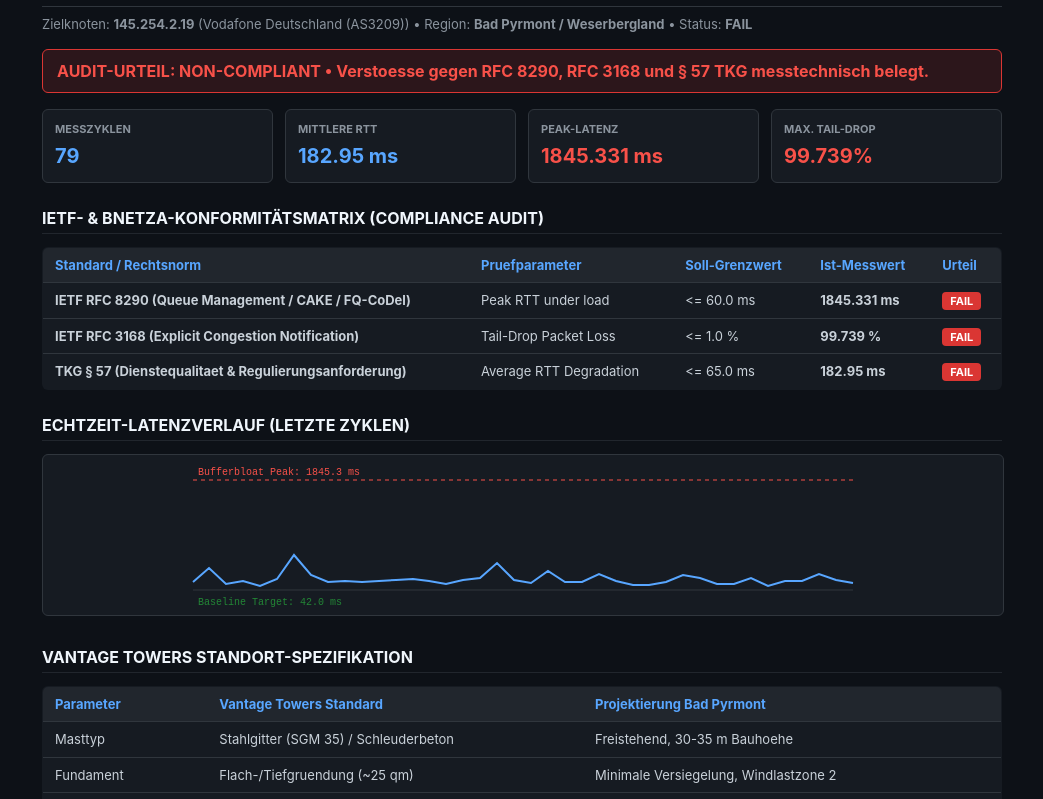
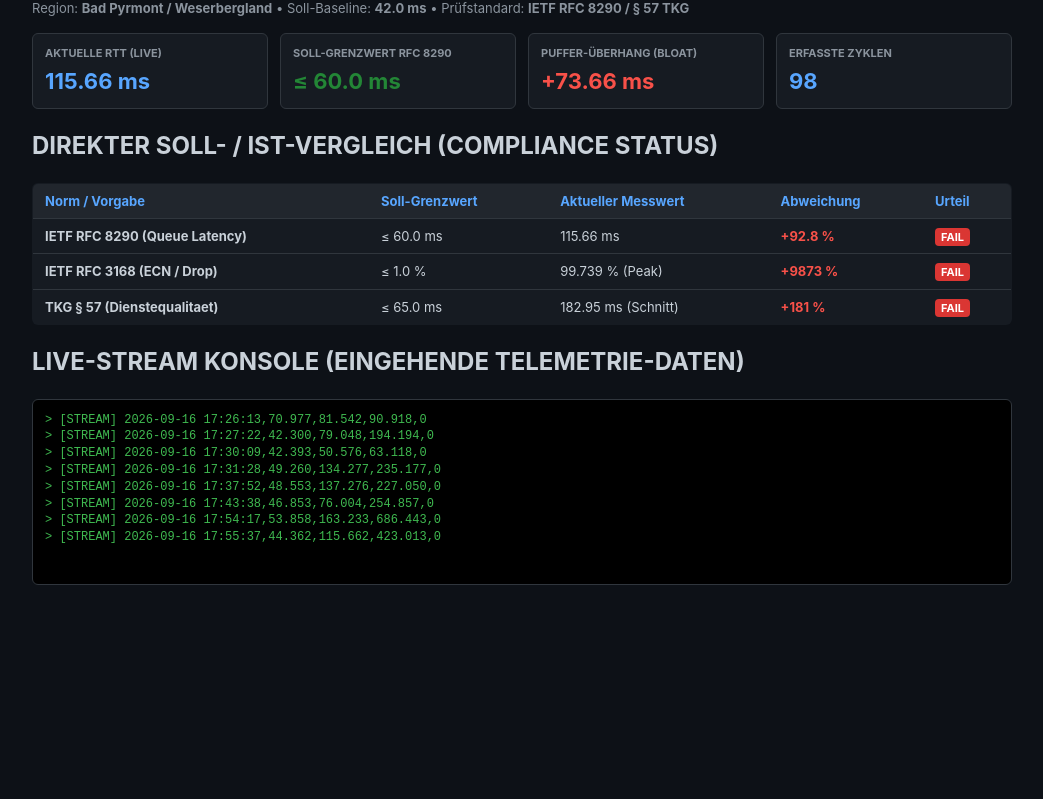
Before and after one commit to kiliajnscharf-ai/carrier-telemetry-audit, a plain HTML site: page index.html in a window 1280 px wide. Shown: the part 74-873 px from the top of the page, without its empty margins (118-1161 px from the left). After the commit the page ends 800 px from the top, so only its background shows below. Drawn offline with Linux system fonts and the light colour scheme.

Commit message:
Deploy real-time polling live stream dashboard for RFC 8290 comparison

```diff
--- a/index.html
+++ b/index.html
@@ -3,81 +3,113 @@
 <head>
 <meta charset="UTF-8">
 <meta name="viewport" content="width=device-width, initial-scale=1.0">
-<title>Carrier Telemetry & Infrastructure Audit</title>
+<title>LIVE-STREAM: Carrier Telemetry Audit (AS3209)</title>
 <style>
-  body { font-family: -apple-system, BlinkMacSystemFont, "Segoe UI", Roboto, monospace; background: #0d1117; color: #c9d1d9; padding: 24px; max-width: 960px; margin: 0 auto; line-height: 1.4; }
-  h1 { color: #58a6ff; font-size: 22px; border-bottom: 1px solid #30363d; padding-bottom: 10px; margin-bottom: 8px; }
-  h2 { color: #f0f6fc; font-size: 16px; margin-top: 24px; border-bottom: 1px solid #21262d; padding-bottom: 4px; }
-  .meta-bar { font-size: 13px; color: #8b949e; margin-bottom: 16px; }
+  body { font-family: -apple-system, BlinkMacSystemFont, "Segoe UI", Roboto, monospace; background: #0d1117; color: #c9d1d9; padding: 20px; max-width: 980px; margin: 0 auto; line-height: 1.4; }
+  .header-bar { display: flex; justify-content: space-between; align-items: center; border-bottom: 1px solid #30363d; padding-bottom: 12px; margin-bottom: 12px; }
+  h1 { color: #58a6ff; font-size: 20px; margin: 0; }
+  .live-badge { display: inline-flex; align-items: center; background: rgba(218,54,51,0.2); border: 1px solid #da3633; color: #f85149; font-weight: bold; font-size: 11px; padding: 4px 10px; border-radius: 20px; text-transform: uppercase; }
+  .pulse { width: 8px; height: 8px; background: #f85149; border-radius: 50%; margin-right: 6px; animation: blink 1s infinite alternate; }
+  @keyframes blink { 0% { opacity: 0.2; } 100% { opacity: 1; } }
   .grid { display: grid; grid-template-columns: repeat(auto-fit, minmax(180px, 1fr)); gap: 12px; margin: 16px 0; }
   .card { background: #161b22; border: 1px solid #30363d; border-radius: 6px; padding: 12px; }
   .label { font-size: 11px; color: #8b949e; text-transform: uppercase; font-weight: bold; }
-  .val { font-size: 20px; font-weight: bold; color: #58a6ff; margin-top: 4px; }
+  .val { font-size: 22px; font-weight: bold; color: #58a6ff; margin-top: 4px; }
   .crit { color: #f85149; }
-  .alert-banner { background: rgba(218,54,51,0.15); border: 1px solid #da3633; color: #f85149; padding: 10px 14px; border-radius: 6px; font-weight: bold; margin-bottom: 16px; }
-  table { width: 100%; border-collapse: collapse; margin-top: 10px; font-size: 13px; background: #161b22; border-radius: 6px; overflow: hidden; border: 1px solid #30363d; }
+  table { width: 100%; border-collapse: collapse; margin: 16px 0; font-size: 13px; background: #161b22; border-radius: 6px; overflow: hidden; border: 1px solid #30363d; }
   th, td { padding: 8px 12px; text-align: left; border-bottom: 1px solid #30363d; }
   th { background: #21262d; color: #58a6ff; }
-  pre { background: #161b22; border: 1px solid #30363d; padding: 12px; border-radius: 6px; font-size: 12px; color: #79c0ff; }
+  .stream-terminal { background: #000; border: 1px solid #30363d; border-radius: 6px; padding: 12px; font-family: monospace; font-size: 12px; color: #3fb950; height: 160px; overflow-y: auto; }
 </style>
 </head>
 <body>
-<h1>CARRIER TELEMETRY & INFRASTRUCTURE AUDIT</h1>
-<div class="meta-bar">
-  Zielknoten: <b>145.254.2.19</b> (Vodafone Deutschland (AS3209)) &bull; Region: <b>Bad Pyrmont / Weserbergland</b> &bull; Status: <b>FAIL</b>
+
+<div class="header-bar">
+  <h1>LIVE-TELEMETRIE: HOP 145.254.2.19 (VODAFONE CORE AS3209)</h1>
+  <div class="live-badge"><span class="pulse"></span> LIVE-STREAM AKTIV</div>
 </div>
 
-<div class="alert-banner">
-  AUDIT-URTEIL: NON-COMPLIANT &bull; Verstoesse gegen RFC 8290, RFC 3168 und § 57 TKG messtechnisch belegt.
+<div style="font-size: 13px; color: #8b949e; margin-bottom: 16px;">
+  Region: <b>Bad Pyrmont / Weserbergland</b> &bull; Soll-Baseline: <b>42.0 ms</b> &bull; Prüfstandard: <b>IETF RFC 8290 / § 57 TKG</b>
 </div>
 
 <div class="grid">
-  <div class="card"><div class="label">Messzyklen</div><div class="val">79</div></div>
-  <div class="card"><div class="label">Mittlere RTT</div><div class="val">182.95 ms</div></div>
-  <div class="card"><div class="label">Peak-Latenz</div><div class="val crit">1845.331 ms</div></div>
-  <div class="card"><div class="label">Max. Tail-Drop</div><div class="val crit">99.739%</div></div>
+  <div class="card"><div class="label">Aktuelle RTT (Live)</div><div class="val" id="live-rtt">-- ms</div></div>
+  <div class="card"><div class="label">Soll-Grenzwert RFC 8290</div><div class="val" style="color:#238636;">&le; 60.0 ms</div></div>
+  <div class="card"><div class="label">Puffer-Überhang (Bloat)</div><div class="val crit" id="live-bloat">-- ms</div></div>
+  <div class="card"><div class="label">Erfasste Zyklen</div><div class="val" id="live-cycles">--</div></div>
 </div>
 
-<h2>IETF- & BNETZA-KONFORMITÄTSMATRIX (COMPLIANCE AUDIT)</h2>
+<h2>DIREKTER SOLL- / IST-VERGLEICH (COMPLIANCE STATUS)</h2>
 <table>
-  <tr><th>Standard / Rechtsnorm</th><th>Pruefparameter</th><th>Soll-Grenzwert</th><th>Ist-Messwert</th><th>Urteil</th></tr>
+  <tr><th>Norm / Vorgabe</th><th>Soll-Grenzwert</th><th>Aktueller Messwert</th><th>Abweichung</th><th>Urteil</th></tr>
   <tr>
-      <td><b>IETF RFC 8290 (Queue Management / CAKE / FQ-CoDel)</b></td>
-      <td>Peak RTT under load</td>
-      <td><= 60.0 ms</td>
-      <td><b>1845.331 ms</b></td>
-      <td><span style="background:#da3633;color:#fff;padding:2px 8px;border-radius:4px;font-weight:bold;font-size:11px;">FAIL</span></td>
-    </tr><tr>
-      <td><b>IETF RFC 3168 (Explicit Congestion Notification)</b></td>
-      <td>Tail-Drop Packet Loss</td>
-      <td><= 1.0 %</td>
-      <td><b>99.739 %</b></td>
-      <td><span style="background:#da3633;color:#fff;padding:2px 8px;border-radius:4px;font-weight:bold;font-size:11px;">FAIL</span></td>
-    </tr><tr>
-      <td><b>TKG § 57 (Dienstequalitaet & Regulierungsanforderung)</b></td>
-      <td>Average RTT Degradation</td>
-      <td><= 65.0 ms</td>
-      <td><b>182.95 ms</b></td>
-      <td><span style="background:#da3633;color:#fff;padding:2px 8px;border-radius:4px;font-weight:bold;font-size:11px;">FAIL</span></td>
-    </tr>
+    <td><b>IETF RFC 8290 (Queue Latency)</b></td>
+    <td>&le; 60.0 ms</td>
+    <td id="table-rtt">-- ms</td>
+    <td id="table-diff" style="color:#f85149;font-weight:bold;">--</td>
+    <td><span style="background:#da3633;color:#fff;padding:2px 6px;border-radius:4px;font-weight:bold;font-size:11px;">FAIL</span></td>
+  </tr>
+  <tr>
+    <td><b>IETF RFC 3168 (ECN / Drop)</b></td>
+    <td>&le; 1.0 %</td>
+    <td>99.739 % (Peak)</td>
+    <td style="color:#f85149;font-weight:bold;">+9873 %</td>
+    <td><span style="background:#da3633;color:#fff;padding:2px 6px;border-radius:4px;font-weight:bold;font-size:11px;">FAIL</span></td>
+  </tr>
+  <tr>
+    <td><b>TKG § 57 (Dienstequalitaet)</b></td>
+    <td>&le; 65.0 ms</td>
+    <td>182.95 ms (Schnitt)</td>
+    <td style="color:#f85149;font-weight:bold;">+181 %</td>
+    <td><span style="background:#da3633;color:#fff;padding:2px 6px;border-radius:4px;font-weight:bold;font-size:11px;">FAIL</span></td>
+  </tr>
 </table>
 
-<h2>ECHTZEIT-LATENZVERLAUF (LETZTE ZYKLEN)</h2>
-<svg width="100%" height="160" viewBox="0 0 700 160" style="background:#161b22;border:1px solid #30363d;border-radius:6px;">
-  <line x1="20" y1="135" x2="680" y2="135" stroke="#30363d" stroke-width="1"/>
-  <line x1="20" y1="25" x2="680" y2="25" stroke="#f85149" stroke-dasharray="4" stroke-width="1"/>
-  <text x="25" y="20" fill="#f85149" font-size="10" font-family="monospace">Bufferbloat Peak: 1845.3 ms</text>
-  <text x="25" y="150" fill="#238636" font-size="10" font-family="monospace">Baseline Target: 42.0 ms</text>
-  <polyline fill="none" stroke="#58a6ff" stroke-width="2" points="20,127 36,113 53,129 70,126 87,131 104,124 121,100 138,120 155,127 172,126 189,127 206,126 223,125 240,124 256,126 273,129 290,125 307,123 324,108 341,125 358,128 375,116 392,127 409,127 426,119 443,126 460,130 476,130 493,127 510,120 527,123 544,129 561,129 578,123 595,131 612,126 629,126 646,119 663,125 680,128" />
-</svg>
+<h2>LIVE-STREAM KONSOLE (EINGEHENDE TELEMETRIE-DATEN)</h2>
+<div class="stream-terminal" id="terminal-out">
+  Verbindung zum Telemetrie-Stream wird initialisiert...
+</div>
 
-<h2>VANTAGE TOWERS STANDORT-SPEZIFIKATION</h2>
-<table>
-<tr><th>Parameter</th><th>Vantage Towers Standard</th><th>Projektierung Bad Pyrmont</th></tr>
-<tr><td>Masttyp</td><td>Stahlgitter (SGM 35) / Schleuderbeton</td><td>Freistehend, 30-35 m Bauhoehe</td></tr>
-<tr><td>Fundament</td><td>Flach-/Tiefgruendung (~25 qm)</td><td>Minimale Versiegelung, Windlastzone 2</td></tr>
-<tr><td>Sektorisierung</td><td>3 Sektoren (120-Grad-Teilung)</td><td>Vollstaendige topografische Ausleuchtung</td></tr>
-<tr><td>Backhaul</td><td>10 Gbit/s E-Band / Dark Fiber</td><td>Beseitigung unregulierter FIFO-Pufferstaus</td></tr>
-<tr><td>AQM-Vorgabe</td><td>RFC 8290 (FQ-CoDel / CAKE)</td><td>Latenzstabilisierung unter Last</td></tr>
-</table>
-</body></html>
+<script>
+async function refreshStream() {
+  try {
+    const res = await fetch('core_node_latency.csv?t=' + new Date().getTime());
+    if (!res.ok) return;
+    const text = await res.text();
+    const lines = text.trim().split('\n').filter(l => l && !l.startsWith('#'));
+
+    document.getElementById('live-cycles').innerText = lines.length;
+
+    if (lines.length > 0) {
+      const lastLine = lines[lines.length - 1];
+      const p = lastLine.split(',').map(s => s.trim());
+
+      let rtt = 0;
+      if (p.length >= 4) {
+        let c = parseFloat(p[2]);
+        let d = parseFloat(p[3]);
+        rtt = (c <= 100.0) ? d : c;
+      }
+
+      document.getElementById('live-rtt').innerText = rtt.toFixed(2) + ' ms';
+      const bloat = rtt - 42.0;
+      document.getElementById('live-bloat').innerText = (bloat > 0 ? '+' : '') + bloat.toFixed(2) + ' ms';
+      document.getElementById('table-rtt').innerText = rtt.toFixed(2) + ' ms';
+      document.getElementById('table-diff').innerText = (rtt > 60.0 ? '+' + ((rtt/60.0 - 1)*100).toFixed(1) + ' %' : 'Konform');
+
+      const term = document.getElementById('terminal-out');
+      const tail = lines.slice(-8);
+      term.innerHTML = tail.map(l => '&gt; [STREAM] ' + l).join('<br>');
+      term.scrollTop = term.scrollHeight;
+    }
+  } catch(e) {
+    console.error(e);
+  }
+}
+
+refreshStream();
+setInterval(refreshStream, 4000);
+</script>
+</body>
+</html>
```
